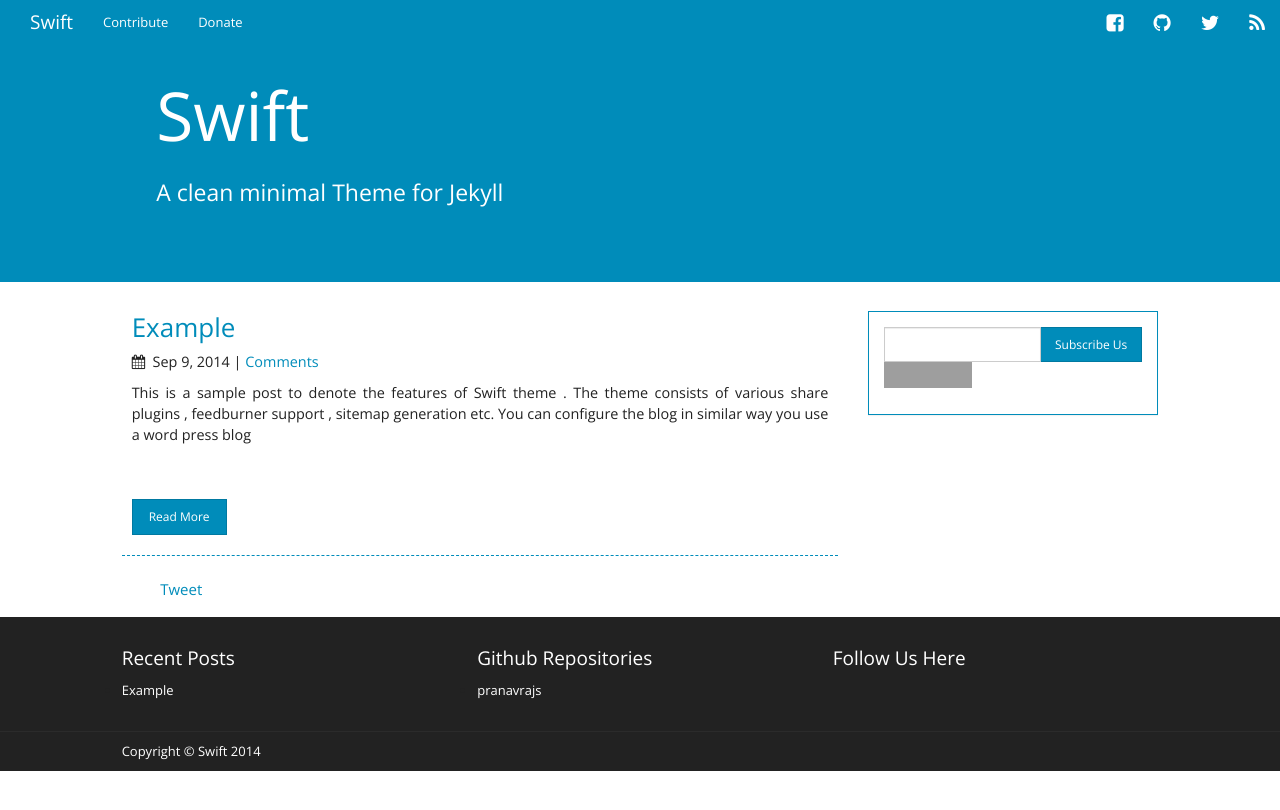
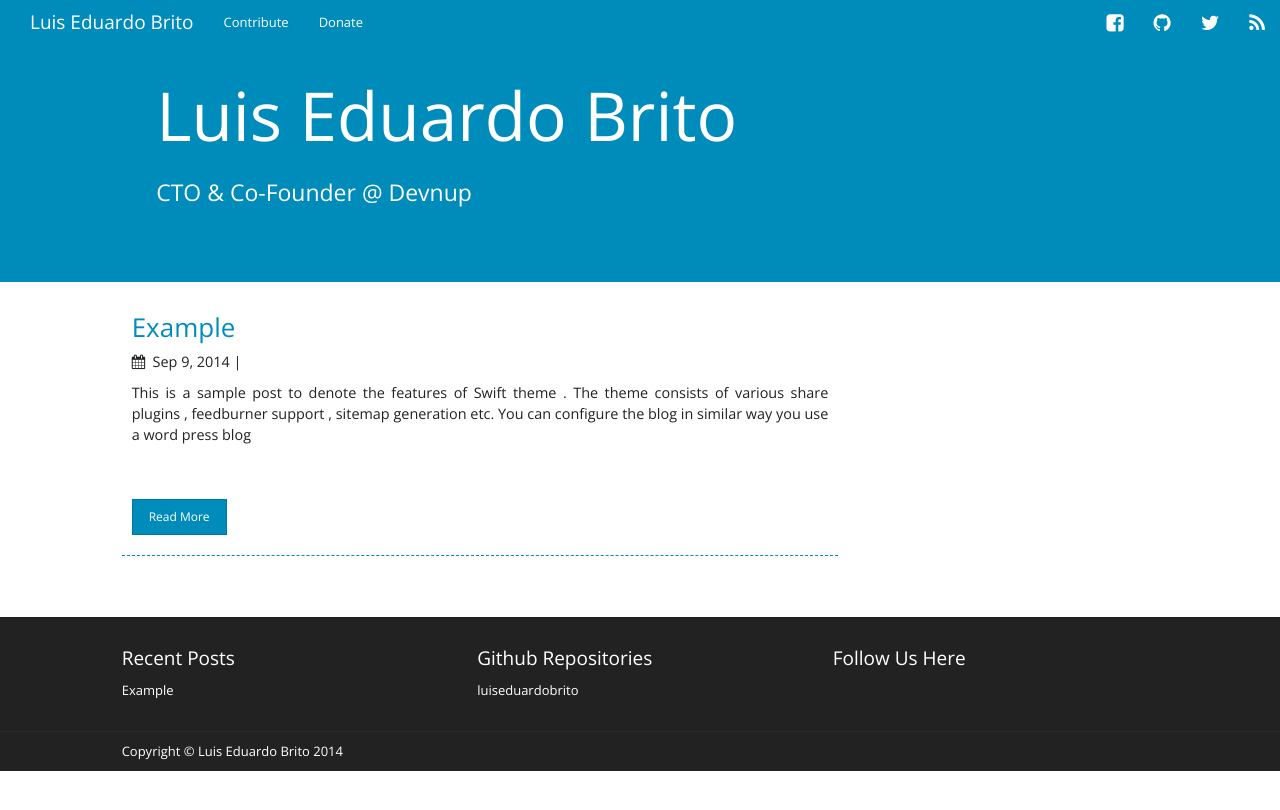
Before and after one commit to luiseduardobrito/luiseduardobrito.github.io, a Jekyll site: the page built from index.html, in a window 1280 px wide. Shown: the top 810 px of the page. Built offline with Jekyll 4.4.1, drawn with Linux system fonts in a browser that asks for light colours; nearby versions of some CDN libraries; comment, search, counter and statistics services are not loaded; grey boxes are pictures that could not be loaded.

```diff
--- a/_config.yml
+++ b/_config.yml
@@ -1,28 +1,28 @@
 # Site settings
-title: Swift
-description: A clean minimal Theme for Jekyll
-email: pranav@maangalabs.com
-baseurl: /swift
-url: "http://pranav.maangalabs.com" # the base hostname & protocol for your site
+title: Luis Eduardo Brito
+description: CTO & Co-Founder @ Devnup
+email: hello@luiseduardobrito.me
+baseurl: /
+url: "http://luiseduardobrito.me" # the base hostname & protocol for your site
 #favicon
 favicon: /favicon.png
 
 #feed
-feedburner_username: maangalabs
+feedburner_username:
 #twitter
-twitter_username: pranavrajs
-github_username:  pranavrajs
+twitter_username:
+github_username:  luiseduardobrito
 
 #linkedin
-linkedin_username: pranavrajs
+linkedin_username:
 
 #google analytics
-google_analytics_id : UA-53386152-2
+google_analytics_id :
 #gplus
-gplus_username: 101893920934936418705
+gplus_username:
 
 #fb_username
-fb_username: pranav.tayberrycreative
+fb_username: luiseduardo14
 
 #permalink /blog/2014/11/11/this-is-a-sample-post
 permalink: /blog/:year/:month/:day/:title
@@ -30,15 +30,15 @@ permalink: /blog/:year/:month/:day/:title
 markdown: kramdown
 
 #Disqus configuration
-disqus_short_name: maangalabscom
-disqus_show_comment_count: true
+disqus_short_name:
+disqus_show_comment_count:
 
 #Can be used for multiple author blogs ! Add name to post For more visit the sample
 authors:
-  pranavrajs:
-    display_name: Pranav Raj S
-    email: pranavrajs@gmail.com
-    fb: pranav.tayberrycreative
-    linkedin: pranavrajs
-    twitter: pranavrajs
-    github: pranavrajs
+  luis:
+    display_name: Luís Eduardo Brito
+    email: hello@luiseduardobrito.me
+    fb: luiseduardo14
+    linkedin:
+    twitter:
+    github: luiseduardobrito
```
Also changed, not shown: params.json (deleted, +0 -1 lines).
